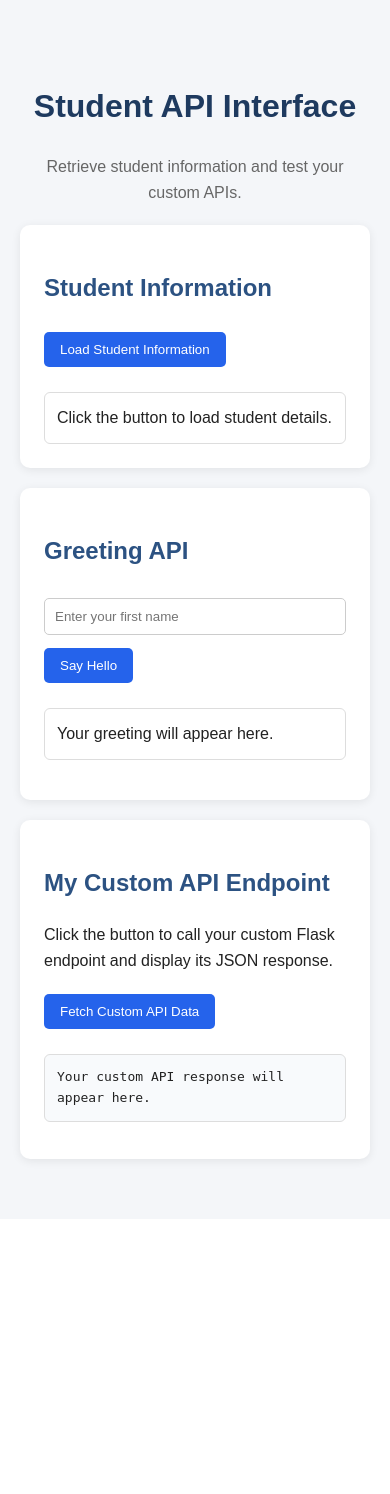
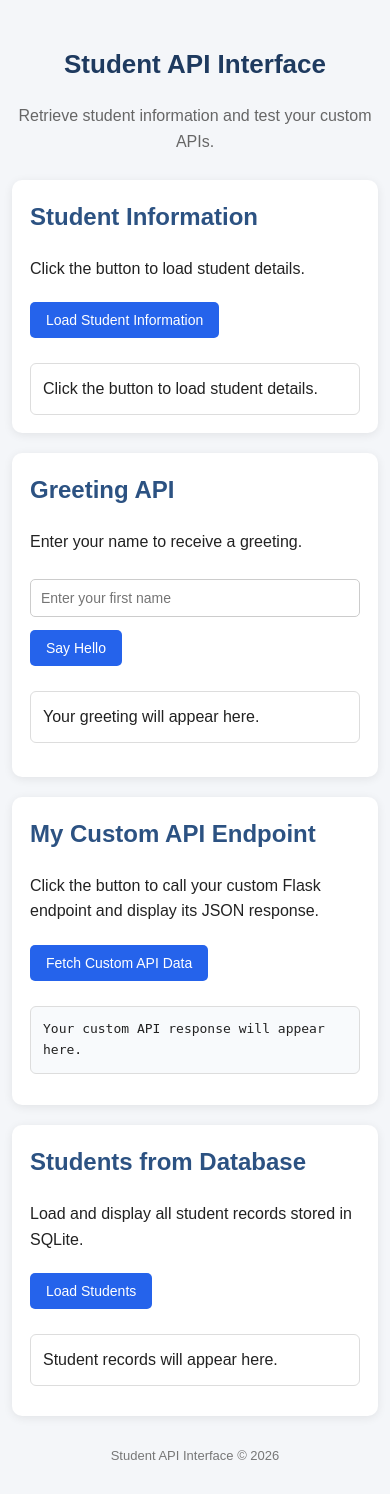
Before and after one commit to alarbajohnmark-svg/JohnMarkAlarba, a Flask app: page / in a window 390 px wide. Before the commit the page ends 1167 px from the top, so only its background shows below. Run offline with Flask 3, Linux system fonts and the light colour scheme.

Commit message:
Integrate SQLite database with Flask API

```diff
--- a/app.py
+++ b/app.py
@@ -1,14 +1,24 @@
 
+import sqlite3
 from flask import Flask, jsonify, request, render_template
 
 app = Flask(__name__)
 
 
+# Database connection
+def get_db_connection():
+    conn = sqlite3.connect('students.db')
+    conn.row_factory = sqlite3.Row
+    return conn
+
+
+# Home page
 @app.route('/')
 def home():
     return render_template('index.html')
 
 
+# Get one sample student (existing route)
 @app.route('/student')
 def get_student():
     return jsonify({
@@ -20,6 +30,7 @@ def get_student():
     })
 
 
+# Hello API (existing route)
 @app.route('/hello')
 def say_hello():
     name = request.args.get('name', 'Student')
@@ -28,5 +39,33 @@ def say_hello():
     })
 
 
+# Get all students from the database
+@app.route('/students')
+def get_students():
+    conn = get_db_connection()
+    students = conn.execute(
+        'SELECT * FROM students'
+    ).fetchall()
+    conn.close()
+
+    return jsonify([dict(student) for student in students])
+
+
+# Get one student by database ID
+@app.route('/students/<int:id>')
+def get_student_by_id(id):
+    conn = get_db_connection()
+    student = conn.execute(
+        'SELECT * FROM students WHERE id = ?',
+        (id,)
+    ).fetchone()
+    conn.close()
+
+    if student is None:
+        return jsonify({"error": "Student not found"}), 404
+
+    return jsonify(dict(student))
+
+
 if __name__ == '__main__':
     app.run(debug=True)
--- a/templates/index.html
+++ b/templates/index.html
@@ -4,12 +4,17 @@
 <head>
     <meta charset="UTF-8">
     <meta name="viewport" content="width=device-width, initial-scale=1.0">
+
     <title>Student API Interface</title>
 
     <style>
+        * {
+            box-sizing: border-box;
+        }
+
         body {
             font-family: Arial, sans-serif;
-            max-width: 700px;
+            max-width: 800px;
             margin: 40px auto;
             padding: 20px;
             background-color: #f4f6f9;
@@ -24,6 +29,13 @@
 
         h2 {
             color: #2c5282;
+            margin-top: 0;
+        }
+
+        .subtitle {
+            text-align: center;
+            color: #666;
+            margin-bottom: 25px;
         }
 
         .card {
@@ -42,10 +54,16 @@
             background-color: #2563eb;
             color: white;
             cursor: pointer;
+            font-size: 14px;
         }
 
         button:hover {
             background-color: #1d4ed8;
+        }
+
+        button:disabled {
+            opacity: 0.6;
+            cursor: wait;
         }
 
         input {
@@ -56,9 +74,13 @@
             margin: 8px 0;
             border: 1px solid #ccc;
             border-radius: 5px;
+            font-size: 14px;
         }
 
-        #result, #greeting, #customResult {
+        #result,
+        #greeting,
+        #customResult,
+        #studentList {
             margin-top: 20px;
             padding: 12px;
             border: 1px solid #ddd;
@@ -66,44 +88,89 @@
             overflow-wrap: anywhere;
         }
 
-        #result p {
+        #result p,
+        #studentList p {
             margin: 8px 0;
+            padding: 10px;
+            background: #f8fafc;
+            border-radius: 5px;
         }
 
         #customResult {
             background-color: #f8fafc;
             white-space: pre-wrap;
+            overflow-x: auto;
         }
 
-        .subtitle {
+        .status {
+            color: #64748b;
+            font-size: 14px;
+        }
+
+        .error {
+            color: #b91c1c;
+        }
+
+        .student-count {
+            color: #166534;
+            font-weight: bold;
+            margin-top: 12px;
+        }
+
+        footer {
             text-align: center;
-            color: #666;
+            color: #777;
+            margin-top: 30px;
+            font-size: 13px;
+        }
+
+        @media (max-width: 600px) {
+            body {
+                margin: 15px auto;
+                padding: 12px;
+            }
+
+            .card {
+                padding: 18px;
+            }
+
+            h1 {
+                font-size: 26px;
+            }
         }
     </style>
 </head>
 
 <body>
+
     <h1>Student API Interface</h1>
+
     <p class="subtitle">
         Retrieve student information and test your custom APIs.
     </p>
+
 
     <!-- SECTION 1: STUDENT INFORMATION -->
     <div class="card">
         <h2>Student Information</h2>
 
+        <p>Click the button to load student details.</p>
+
         <button onclick="loadStudent()">
             Load Student Information
         </button>
 
-        <div id="result">
+        <div id="result" aria-live="polite">
             Click the button to load student details.
         </div>
     </div>
 
+
     <!-- SECTION 2: GREETING API -->
     <div class="card">
         <h2>Greeting API</h2>
+
+        <p>Enter your name to receive a greeting.</p>
 
         <input
             type="text"
@@ -113,12 +180,17 @@
 
         <br>
 
-        <button onclick="sayHello()">Say Hello</button>
+        <button onclick="sayHello()">
+            Say Hello
+        </button>
 
-        <p id="greeting">Your greeting will appear here.</p>
+        <p id="greeting" aria-live="polite">
+            Your greeting will appear here.
+        </p>
     </div>
 
-    <!-- SECTION 3: ADDITIONAL CUSTOM API TASK -->
+
+    <!-- SECTION 3: CUSTOM API ENDPOINT -->
     <div class="card">
         <h2>My Custom API Endpoint</h2>
 
@@ -131,25 +203,52 @@
             Fetch Custom API Data
         </button>
 
-        <pre id="customResult">Your custom API response will appear here.</pre>
+        <pre id="customResult" aria-live="polite">Your custom API response will appear here.</pre>
     </div>
 
+
+    <!-- SECTION 4: STUDENTS FROM DATABASE -->
+    <div class="card">
+        <h2>Students from Database</h2>
+
+        <p>
+            Load and display all student records stored in SQLite.
+        </p>
+
+        <button onclick="loadStudents()">
+            Load Students
+        </button>
+
+        <div id="studentList" aria-live="polite">
+            Student records will appear here.
+        </div>
+
+        <div id="studentCount" class="student-count"></div>
+    </div>
+
+
+    <footer>
+        Student API Interface &copy; 2026
+    </footer>
+
+
     <script>
+
         // SECTION 1: LOAD STUDENT INFORMATION
-        function loadStudent() {
+        async function loadStudent() {
             const result = document.getElementById('result');
+
             result.textContent = 'Loading student information...';
 
-            fetch('/student')
-                .then(response => {
+            try {
+                const response = await fetch('/student');
+
                 if (!response.ok) {
-                        throw new Error(
-                            'Failed to load student information'
-                        );
+                    throw new Error('Failed to load student information.');
                 }
-                    return response.json();
-                })
-                .then(data => {
+
+                const data = await response.json();
+
                 result.replaceChildren();
 
                 const fields = [
@@ -162,28 +261,32 @@
 
                 fields.forEach(([label, value]) => {
                     const p = document.createElement('p');
-                        const b = document.createElement('b');
+                    const bold = document.createElement('b');
 
-                        b.textContent = label + ': ';
-                        p.appendChild(b);
+                    bold.textContent = label + ': ';
+                    p.appendChild(bold);
+
                     p.appendChild(
                         document.createTextNode(
-                                value === undefined ? 'Not provided' : value
+                            value === undefined || value === null
+                                ? 'Not provided'
+                                : String(value)
                         )
                     );
 
                     result.appendChild(p);
                 });
-                })
-                .catch(error => {
+
+            } catch (error) {
                 result.textContent =
                     'Unable to retrieve student data.';
                 console.error(error);
-                });
+            }
         }
 
+
         // SECTION 2: GREETING API
-        function sayHello() {
+        async function sayHello() {
             const name = document
                 .getElementById('nameInput')
                 .value.trim();
@@ -191,60 +294,126 @@
             const greeting = document.getElementById('greeting');
 
             if (!name) {
-                greeting.textContent =
-                    'Please enter your first name.';
+                greeting.textContent = 'Please enter your name.';
                 return;
             }
 
             greeting.textContent = 'Loading greeting...';
 
-            fetch('/hello?name=' + encodeURIComponent(name))
-                .then(response => {
+            try {
+                const response = await fetch(
+                    '/hello?name=' + encodeURIComponent(name)
+                );
+
                 if (!response.ok) {
-                        throw new Error(
-                            'Failed to retrieve greeting'
-                        );
+                    throw new Error('Failed to retrieve greeting.');
                 }
-                    return response.json();
-                })
-                .then(data => {
+
+                const data = await response.json();
+
                 greeting.textContent = data.message;
-                })
-                .catch(error => {
+
+            } catch (error) {
                 greeting.textContent =
                     'Unable to retrieve greeting.';
                 console.error(error);
-                });
+            }
         }
 
+
         // SECTION 3: CUSTOM API ENDPOINT
-        function loadCustomAPI() {
+        // Retrieves all students and displays the JSON response.
+        async function loadCustomAPI() {
             const customResult =
                 document.getElementById('customResult');
 
-            customResult.textContent =
-                'Loading custom API data...';
+            customResult.textContent = 'Loading custom API data...';
 
-            // Calls your own Flask /hello endpoint.
-            fetch('/hello?name=' + encodeURIComponent('John Mark'))
-                .then(response => {
+            try {
+                const response = await fetch('/students');
+
                 if (!response.ok) {
-                        throw new Error(
-                            'Custom API request failed'
-                        );
+                    throw new Error('Failed to fetch student records.');
                 }
-                    return response.json();
-                })
-                .then(data => {
+
+                const data = await response.json();
+
                 customResult.textContent =
                     JSON.stringify(data, null, 2);
-                })
-                .catch(error => {
+
+            } catch (error) {
                 customResult.textContent =
                     'Unable to retrieve custom API data.';
                 console.error(error);
+            }
+        }
+
+
+        // SECTION 4: DISPLAY DATABASE RECORDS
+        async function loadStudents() {
+            const studentList =
+                document.getElementById('studentList');
+
+            const studentCount =
+                document.getElementById('studentCount');
+
+            studentList.textContent = 'Loading student records...';
+            studentCount.textContent = '';
+
+            try {
+                const response = await fetch('/students');
+
+                if (!response.ok) {
+                    throw new Error('Failed to retrieve student records.');
+                }
+
+                const data = await response.json();
+
+                if (!Array.isArray(data)) {
+                    throw new Error('Invalid student data received.');
+                }
+
+                studentList.replaceChildren();
+
+                if (data.length === 0) {
+                    studentList.textContent =
+                        'No student records found.';
+                    return;
+                }
+
+                data.forEach(student => {
+                    const p = document.createElement('p');
+                    const bold = document.createElement('b');
+
+                    bold.textContent =
+                        (student.student_id ?? 'No ID') + ' - ';
+
+                    p.appendChild(bold);
+
+                    p.appendChild(
+                        document.createTextNode(
+                            (student.name ?? 'Unknown') +
+                            ' | ' + (student.program ?? 'N/A') +
+                            ' | Year ' + (student.year ?? 'N/A') +
+                            ' | Section ' + (student.section ?? 'N/A')
+                        )
+                    );
+
+                    studentList.appendChild(p);
                 });
+
+                studentCount.textContent =
+                    'Total students: ' + data.length;
+
+            } catch (error) {
+                studentList.textContent =
+                    'Unable to retrieve student records.';
+                studentCount.textContent = '';
+                console.error(error);
             }
+        }
+
     </script>
+
 </body>
 </html>
```
Also changed, not shown: init_db.py (added, +43 -0 lines), students.db (added). Lines whose indentation alone changed are shown as unchanged.
